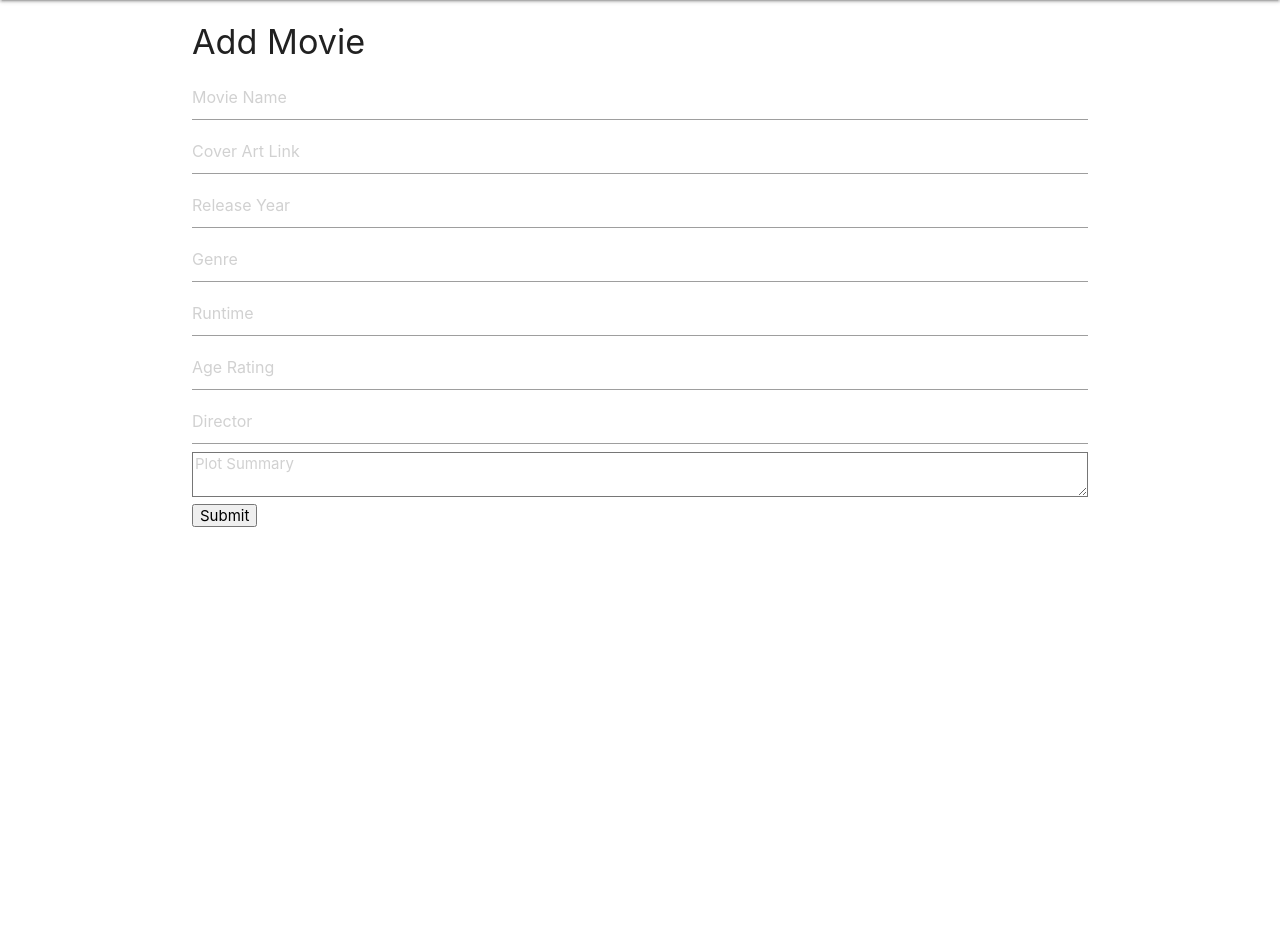
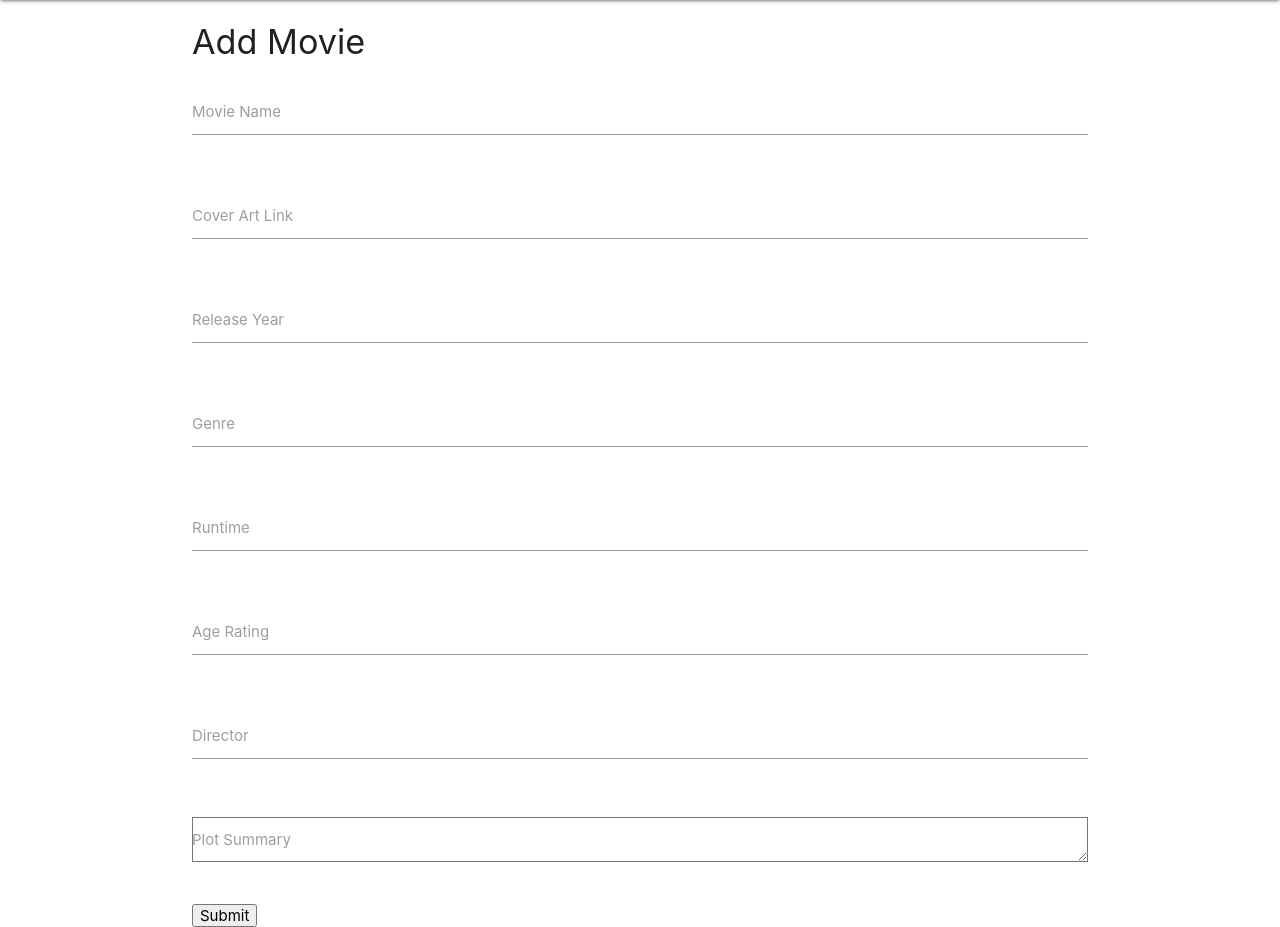
Before and after one commit to akenworthy87/ci-milestone3, a Flask app: page /add_movie in a window 1280 px wide. Shown: the part 64-991 px from the top of the page. Before the commit the page ends 591 px from the top, so only its background shows below. Run offline with Flask 2, Linux system fonts and the light colour scheme; some libraries are stand-ins or nearby versions.

Commit message:
Added materilize labels to input forms on create/edit movie pages

```diff
--- a/templates/movies/createmovie.html
+++ b/templates/movies/createmovie.html
@@ -1,14 +1,54 @@
 {% extends 'base.html' %} {% block content %}
 <h4>Add Movie</h4>
 <form action="{{url_for('insert_movie')}}" method="POST" class="col s12">
-    <input type="text" id="movie_name" name="movie_name" placeholder="Movie Name" />
-    <input type="text" id="art" name="art" placeholder="Cover Art Link" />
-    <input type="number" id="released" name="released" placeholder="Release Year" />
-    <input type="text" id="genre" name="genre" placeholder="Genre" />
-    <input type="number" id="runtime" name="runtime" placeholder="Runtime" />
-    <input type="text" id="rating" name="rating" placeholder="Age Rating" />
-    <input type="text" id="director" name="director" placeholder="Director" />
-    <textarea rows="5" id="plot" name="plot" placeholder="Plot Summary"></textarea>
+    <div class="row">
+        <div class="input-field col s12">
+            <input type="text" id="movie_name" name="movie_name" required />
+            <label for="movie_name">Movie Name</label>
+        </div>
+    </div>
+    <div class="row">
+        <div class="input-field col s12">
+            <input type="text" id="art" name="art" />
+            <label for="art">Cover Art Link</label>
+        </div>
+    </div>
+    <div class="row">
+        <div class="input-field col s12">
+            <input type="number" id="released" name="released" />
+            <label for="released">Release Year</label>
+        </div>
+    </div>
+    <div class="row">
+        <div class="input-field col s12">
+            <input type="text" id="genre" name="genre" />
+            <label for="genre">Genre</label>
+        </div>
+    </div>
+    <div class="row">
+        <div class="input-field col s12">
+            <input type="number" id="runtime" name="runtime" />
+            <label for="runtime">Runtime</label>
+        </div>
+    </div>
+    <div class="row">
+        <div class="input-field col s12">
+            <input type="text" id="rating" name="rating" />
+            <label for="rating">Age Rating</label>
+        </div>
+    </div>
+    <div class="row">
+        <div class="input-field col s12">
+            <input type="text" id="director" name="director" />
+            <label for="director">Director</label>
+        </div>
+    </div>
+    <div class="row">
+        <div class="input-field col s12">
+            <textarea rows="5" id="plot" name="plot"></textarea>
+            <label for="plot">Plot Summary</label>
+        </div>
+    </div>
     <input type="submit" value="Submit" />
 </form>
 {% endblock %}
```
Also changed, not shown: templates/movies/editmovie.html (+41 -1 lines).
